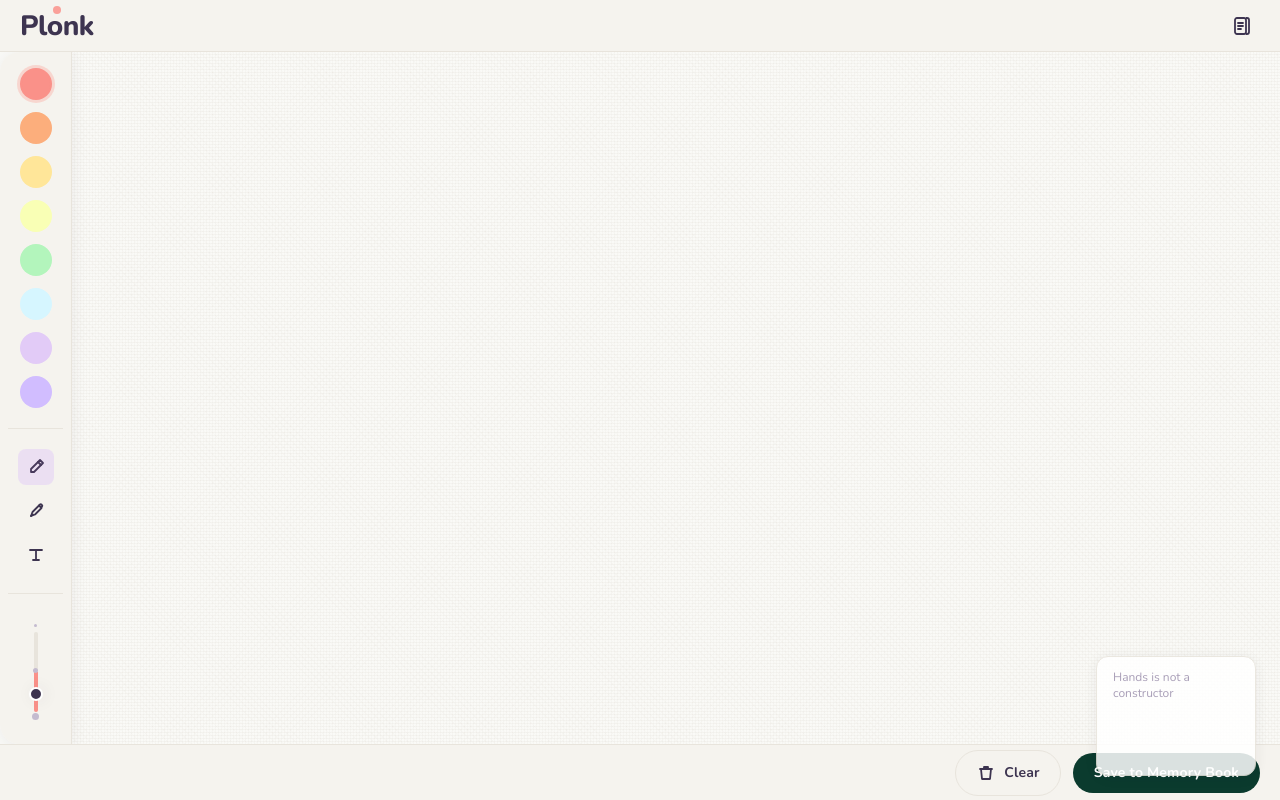
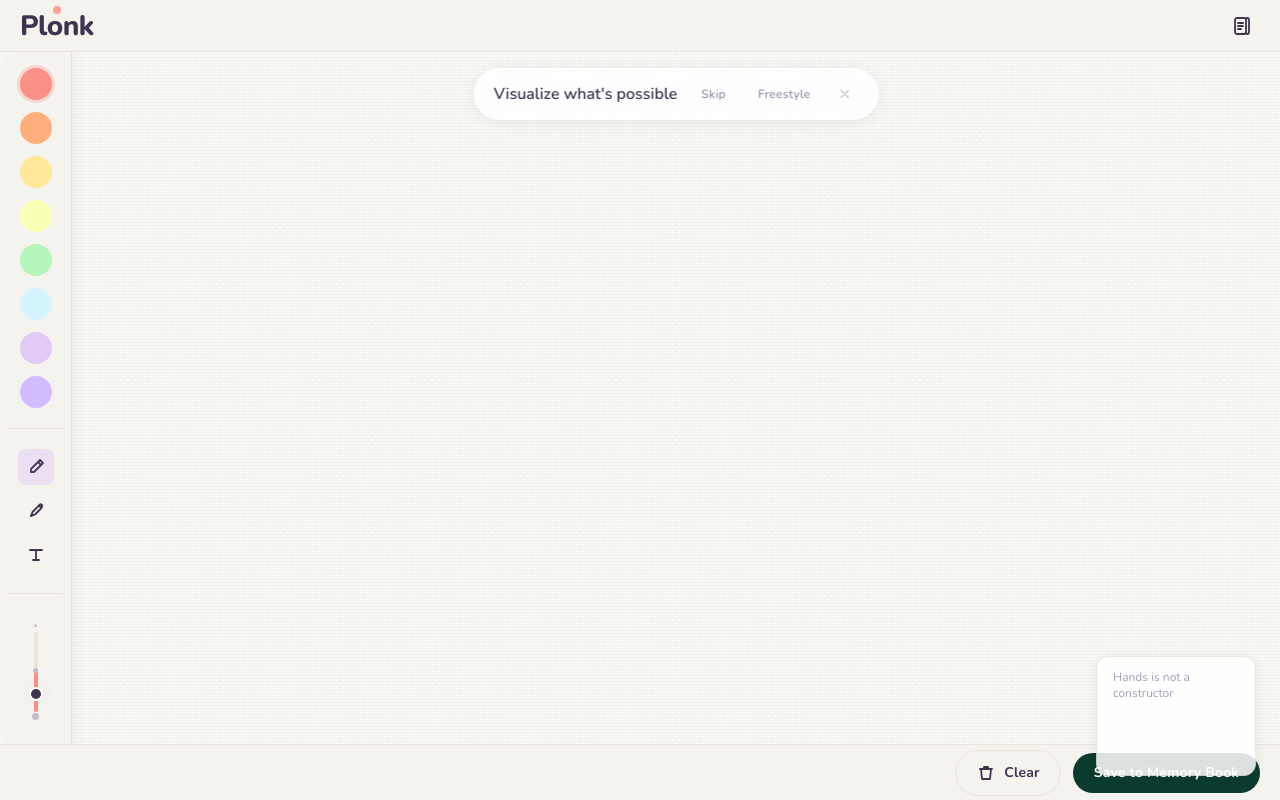
Before and after one commit to dpmavin/Plonk, a React (Vite) app: page / in a window 1280 px wide. Built offline with nearby package versions, Linux system fonts and the light colour scheme.

Commit message:
Step 15: PromptCard with skip/freestyle/dismiss + fadeSlideDown entrance

```diff
--- /dev/null
+++ b/src/components/PromptCard.css
@@ -0,0 +1,81 @@
+.prompt-card {
+  position: absolute;
+  top: var(--space-4);
+  left: 50%;
+  transform: translateX(-50%);
+  display: inline-flex;
+  align-items: center;
+  gap: var(--space-3);
+  max-width: 480px;
+  background: rgba(255, 255, 255, 0.9);
+  backdrop-filter: blur(6px);
+  -webkit-backdrop-filter: blur(6px);
+  border-radius: var(--radius-xl);
+  padding: var(--space-3) var(--space-5);
+  box-shadow: var(--shadow-panel);
+  animation: fadeSlideDown var(--duration-slow) var(--ease-spring);
+  z-index: var(--z-prompt);
+}
+
+.prompt-card.is-leaving {
+  animation: promptSlideOut 250ms var(--ease-soft) forwards;
+}
+
+@keyframes promptSlideOut {
+  from { opacity: 1; transform: translateX(-50%) translateX(0); }
+  to   { opacity: 0; transform: translateX(-50%) translateX(20px); }
+}
+
+.prompt-card__text {
+  font-family: 'Nunito', sans-serif;
+  font-size: 16px;
+  font-weight: 600;
+  line-height: 1.4;
+  color: var(--color-text-primary);
+  margin: 0;
+  flex: 1;
+}
+
+.prompt-card__actions {
+  display: inline-flex;
+  align-items: center;
+  gap: var(--space-2);
+  flex-shrink: 0;
+}
+
+.prompt-card__btn {
+  font-family: 'Nunito', sans-serif;
+  font-size: 12px;
+  font-weight: 600;
+  letter-spacing: 0.02em;
+  color: var(--color-text-muted);
+  padding: 6px 12px;
+  border-radius: var(--radius-pill);
+  transition: background var(--duration-fast) var(--ease-soft), color var(--duration-fast) var(--ease-soft);
+}
+
+.prompt-card__btn:hover {
+  background: var(--color-panel-bg);
+  color: var(--color-text-primary);
+}
+
+.prompt-card__dismiss {
+  width: 28px;
+  height: 28px;
+  display: inline-flex;
+  align-items: center;
+  justify-content: center;
+  border-radius: 50%;
+  color: var(--color-text-light);
+  transition: background var(--duration-fast) var(--ease-soft), color var(--duration-fast) var(--ease-soft);
+}
+
+.prompt-card__dismiss svg {
+  width: 14px;
+  height: 14px;
+}
+
+.prompt-card__dismiss:hover {
+  background: var(--color-panel-bg);
+  color: var(--color-text-muted);
+}
--- /dev/null
+++ b/src/components/PromptCard.jsx
@@ -0,0 +1,65 @@
+import { useState } from 'react';
+import { CloseIcon } from './icons';
+import { COPY } from '../constants/copy';
+import './PromptCard.css';
+
+/**
+ * PromptCard — floating top-center prompt card.
+ *
+ * Props:
+ *   text       — current prompt string
+ *   onSkip     — () => void  (request next prompt)
+ *   onDismiss  — () => void  (hide card entirely)
+ *   audio      — { triggerCue }
+ */
+export default function PromptCard({ text, onSkip, onDismiss, audio }) {
+  const [leaving, setLeaving] = useState(false);
+
+  const animateOut = (after) => {
+    setLeaving(true);
+    setTimeout(() => {
+      after();
+      setLeaving(false);
+    }, 250);
+  };
+
+  return (
+    <div
+      className={'prompt-card' + (leaving ? ' is-leaving' : '')}
+      role="region"
+      aria-label="Prompt"
+    >
+      <p className="prompt-card__text">{text}</p>
+      <div className="prompt-card__actions">
+        <button
+          type="button"
+          className="prompt-card__btn"
+          onClick={() => {
+            audio?.triggerCue('toolTogglePen');
+            onSkip();
+          }}
+        >
+          {COPY.prompt.skip}
+        </button>
+        <button
+          type="button"
+          className="prompt-card__btn"
+          onClick={() => {
+            audio?.triggerCue('toolTogglePen');
+            animateOut(onDismiss);
+          }}
+        >
+          {COPY.prompt.freestyle}
+        </button>
+        <button
+          type="button"
+          className="prompt-card__dismiss"
+          aria-label={COPY.prompt.dismissAria}
+          onClick={() => animateOut(onDismiss)}
+        >
+          <CloseIcon />
+        </button>
+      </div>
+    </div>
+  );
+}
--- a/src/views/CanvasView.jsx
+++ b/src/views/CanvasView.jsx
@@ -6,6 +6,8 @@ import HandCursor from '../components/HandCursor';
 import Canvas from '../components/Canvas';
 import NowPlaying from '../components/NowPlaying';
 import TextBubble from '../components/TextBubble';
+import PromptCard from '../components/PromptCard';
+import { randomPrompt } from '../constants/prompts';
 import { MemoryBookIcon, ClearIcon } from '../components/icons';
 import { COPY } from '../constants/copy';
 import { MVP_PALETTE } from '../constants/palette';
@@ -22,6 +24,8 @@ export default function CanvasView({ onOpenMemoryBook }) {
   const [sweeping, setSweeping] = useState(false);
   const [textBubbles, setTextBubbles] = useState([]); // {id, x, y, text, color, size}
   const [activeTextId, setActiveTextId] = useState(null);
+  const [currentPrompt, setCurrentPrompt] = useState(() => randomPrompt());
+  const [showPrompt, setShowPrompt] = useState(true);
 
   const canvasAreaRef = useRef(null);
   const canvasRef = useRef(null);
@@ -210,6 +214,15 @@ export default function CanvasView({ onOpenMemoryBook }) {
             <div className="canvas-view__loading">Waking up the camera…</div>
           )}
           <Canvas ref={canvasRef} width={areaSize.w} height={areaSize.h} />
+
+          {showPrompt && (
+            <PromptCard
+              text={currentPrompt}
+              onSkip={() => setCurrentPrompt((p) => randomPrompt(p))}
+              onDismiss={() => setShowPrompt(false)}
+              audio={audio}
+            />
+          )}
           {sweeping && <div className="canvas-view__sweep" aria-hidden="true" />}
 
           {textBubbles.map((b) => (
```
